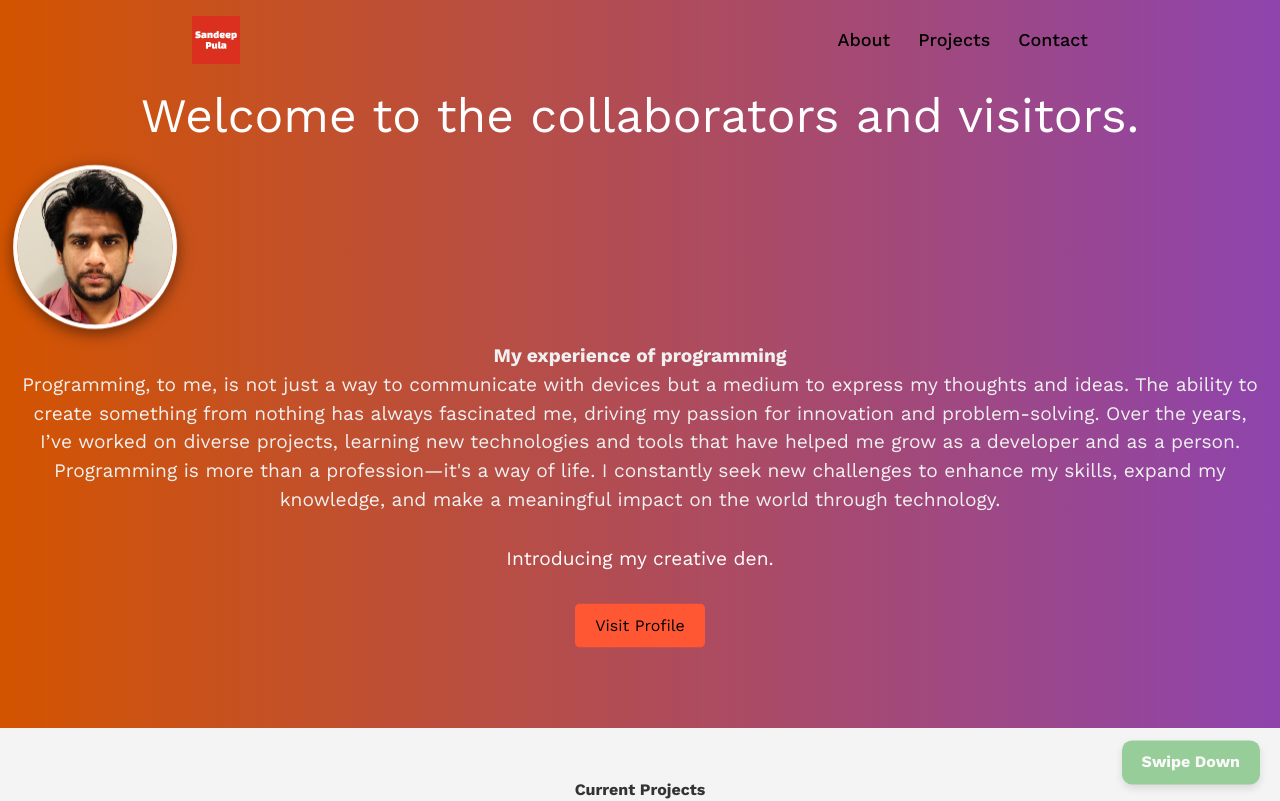
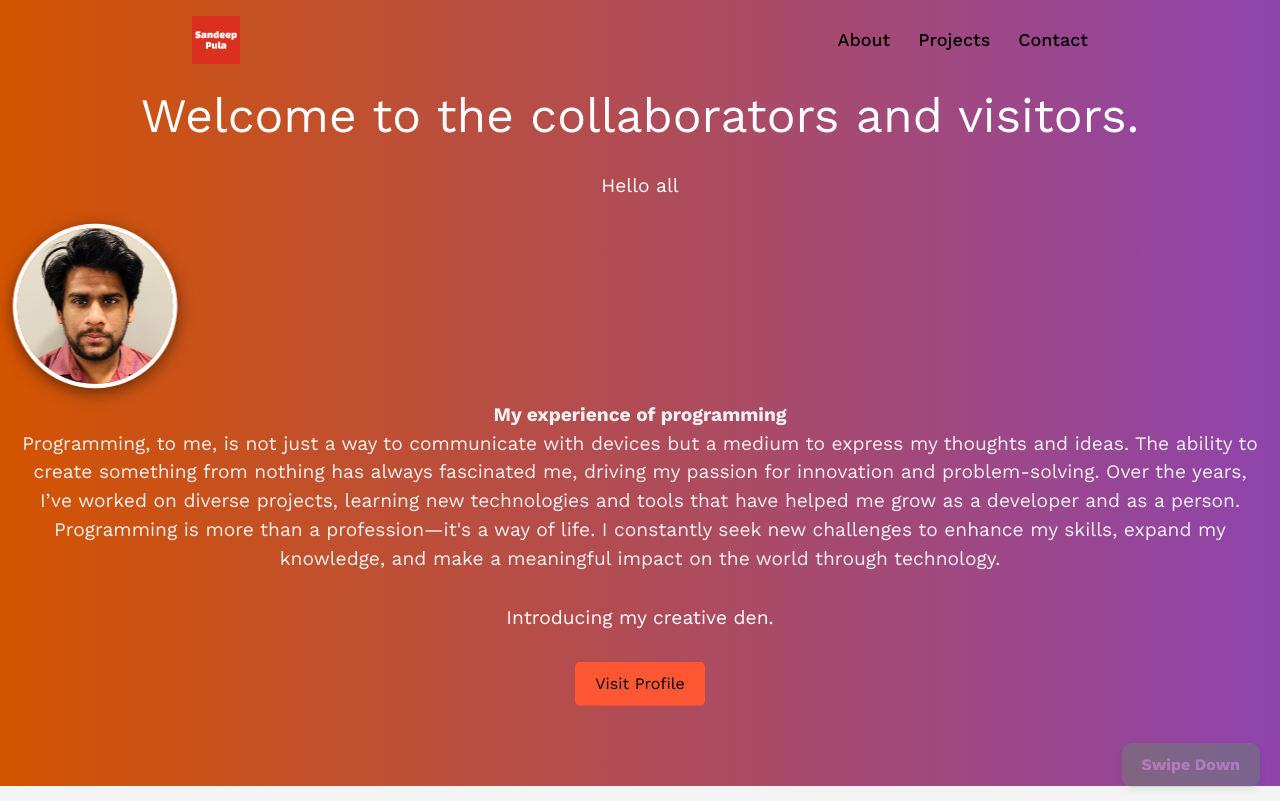
Before and after one commit to Sandeep-Pula/my_portfolio, a React (Vite) app: page / in a window 1280 px wide. Shown: the top 801 px of the page. Built offline with nearby package versions, Linux system fonts and the light colour scheme; no server answers.

Commit message:
trouble_shoot_1

```diff
--- a/src/pages/Home.jsx
+++ b/src/pages/Home.jsx
@@ -14,6 +14,7 @@ const App = () => {
 <header className="hero">
   <div className="hero-content">
     <h1>Welcome to the collaborators and visitors.</h1>
+    <p>Hello all</p>
 
     <div className="photo-container">
     <img src={profilePic} alt="My Profile" className="profile-pic" />
```
Also changed, not shown: firebase.json.
